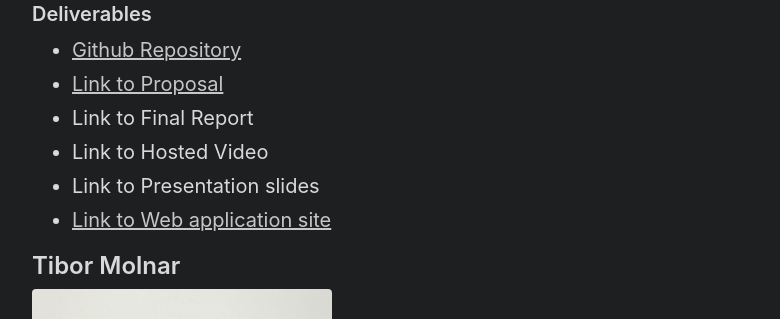
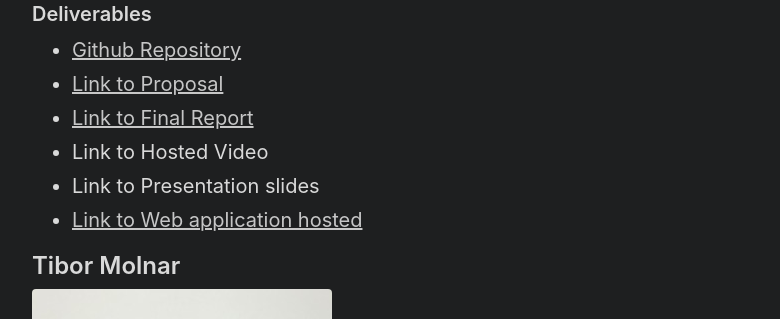
Before and after one commit to csibman27/csibman27.github.io, a Jekyll site: the page built from _posts/2024-03-21-introduction.md, in a window 1280 px wide. Shown: the part 1155-1474 px from the top of the page, without its empty margins (248-1028 px from the left). Built offline with Jekyll 4.4.1, drawn with Linux system fonts in a browser that asks for light colours.

Commit message:
added link to final report

```diff
--- a/_posts/2024-03-21-introduction.md
+++ b/_posts/2024-03-21-introduction.md
@@ -20,10 +20,10 @@ LCManager is a web application designed specifically for system administrators t
 ### Deliverables
 * [Github Repository](https://github.com/csibman27/LCManagerV3)
 * [Link to Proposal](https://docs.google.com/document/d/1bgDe8jQAO7s6_aowm_xHE41zpCl0EDy7/edit?usp=sharing&ouid=115669550951731795424&rtpof=true&sd=true)
-* Link to Final Report
+* [Link to Final Report](https://docs.google.com/document/d/1L9k-RmB4x72a1t45rKlOd9WI_mS1hEmb/edit?usp=sharing&ouid=115669550951731795424&rtpof=true&sd=true)
 * Link to Hosted Video
 * Link to Presentation slides
-* [Link to Web application site](https://lcmanager.waltoninstitute.ie/)
+* [Link to Web application hosted](https://lcmanager.waltoninstitute.ie/)
 
 
 ## Tibor Molnar
```
